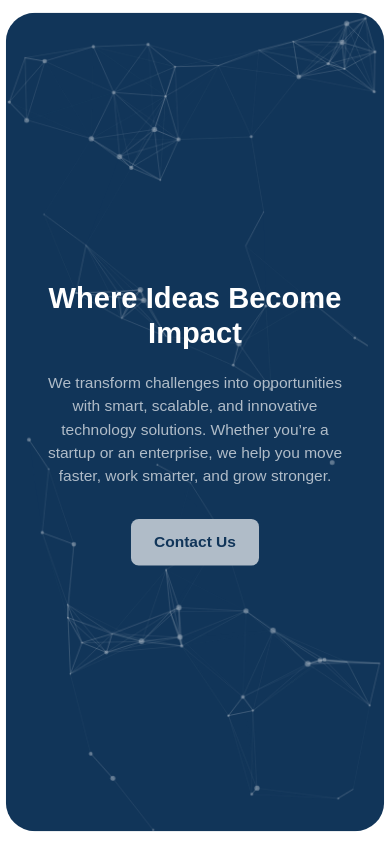
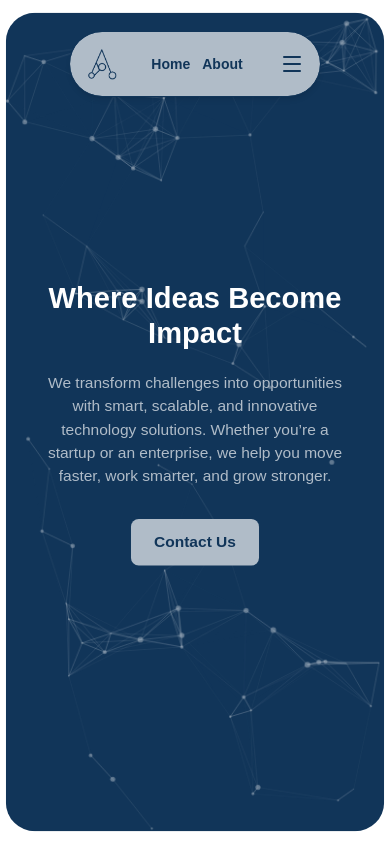
Before and after one commit to AndroSolutionsPersonal/Andro-Website, a Next.js app: page / in a window 390 px wide. Shown: the top 844 px of the page. Built offline with nearby package versions, Linux system fonts and the light colour scheme.

Commit message:
added the navbar and footer the app page to make it for all pages

```diff
--- a/pages/_app.js
+++ b/pages/_app.js
@@ -1,5 +1,22 @@
 import "@/styles/globals.css";
+import Navbar from "@/components/Navbar";
+import Footer from "@/components/Footer";
 
 export default function App({ Component, pageProps }) {
-  return <Component {...pageProps} />;
+  return (
+      <main className="font-sans">
+        {/* Navbar always on top */}
+        <section className="flex flex-col w-screen items-center justify-center">
+          <Navbar />
+        </section>
+
+        {/* Page content */}
+        <Component {...pageProps} />
+
+        {/* Footer always at bottom */}
+        <footer className="px-2 pb-2 md:px-4 md:pb-4">
+          <Footer />
+        </footer>
+      </main>
+  );
 }
```
